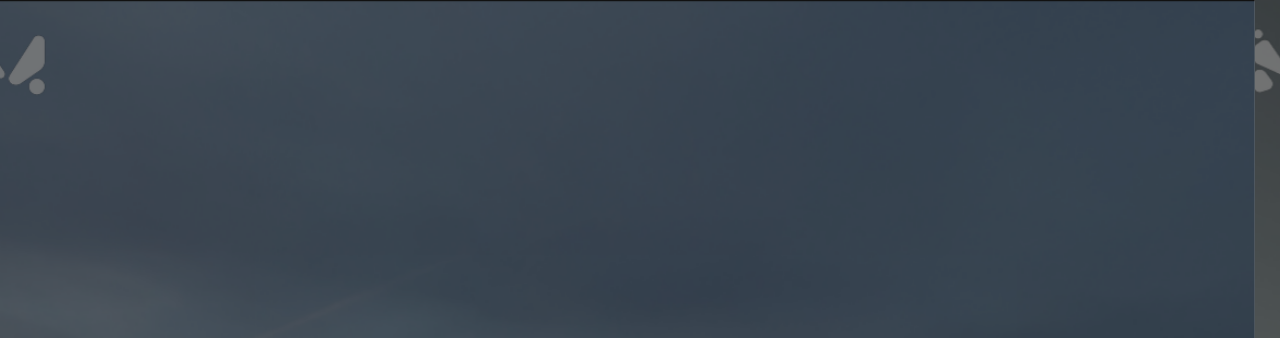
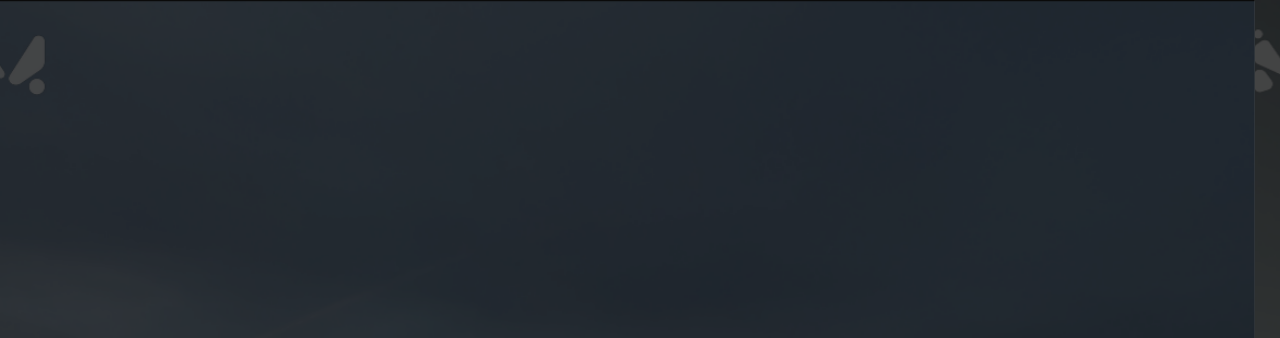
Before and after one commit to MTD21/Momentz, a plain HTML site: page index.html in a window 1280 px wide. Shown: the top 338 px of the page. Drawn offline with Linux system fonts and the light colour scheme; grey boxes are pictures that could not be loaded.

Commit message:
Bug fixes

```diff
--- a/script.js
+++ b/script.js
@@ -38,10 +38,9 @@ lightbox.addEventListener('click', (e) => {
 });
 
 const slidesContainer = document.querySelector('.hero-slides');
-const slidesNodeList = document.querySelectorAll('.hero-slides .slide');
-let slides = Array.from(slidesNodeList);
+let slides = Array.from(document.querySelectorAll('.hero-slides .slide'));
 
-// Shuffle slides
+// Shuffle slides once at start
 function shuffle(array) {
   for (let i = array.length - 1; i > 0; i--) {
     const j = Math.floor(Math.random() * (i + 1));
@@ -50,15 +49,12 @@ function shuffle(array) {
   return array;
 }
 
-// Apply shuffle
 slides = shuffle(slides);
-
-// Re-append shuffled slides
 slides.forEach(slide => slidesContainer.appendChild(slide));
 
 let current = 0;
 
-// Initialize first slide
+// Initialize slides: first slide active, rest default off-screen right
 slides.forEach((slide, index) => {
   slide.classList.remove('active', 'prev');
   if (index === 0) slide.classList.add('active');
@@ -66,18 +62,38 @@ slides.forEach((slide, index) => {
 
 // Slide function
 function nextSlide() {
-  const prevSlide = current;
+  const prev = current;
   current = (current + 1) % slides.length;
 
-  slides[prevSlide].classList.remove('active');
-  slides[prevSlide].classList.add('prev'); // move left
-  slides[current].classList.add('active'); // move in from right
+  slides[prev].classList.remove('active');
+  slides[prev].classList.add('prev');
 
-  // Reset prev class after transition
+  slides[current].classList.add('active');
+
   setTimeout(() => {
-    slides[prevSlide].classList.remove('prev');
+    slides[prev].classList.remove('prev');
   }, 1000); // matches CSS transition
 }
 
-// Start automatic carousel
-setInterval(nextSlide, 5000);
+// Carousel control
+let carouselInterval;
+
+function startCarousel() {
+  carouselInterval = setInterval(nextSlide, 5000);
+}
+
+function stopCarousel() {
+  clearInterval(carouselInterval);
+}
+
+// Pause carousel when tab is hidden
+document.addEventListener("visibilitychange", () => {
+  if (document.hidden) {
+    stopCarousel();
+  } else {
+    startCarousel();
+  }
+});
+
+// Start initially
+startCarousel();
--- a/style.css
+++ b/style.css
@@ -24,20 +24,13 @@ body {
   color: white;
 }
 
-.hero .overlay {
-  position: absolute;
-  top: 0; left: 0;
-  width: 100%; height: 100%;
-  background: rgba(0,0,0,0.5);
-  z-index: 1;
-}
-
 /* Slides stacked on top of each other */
 .hero-slides {
   position: absolute;
   top: 0; left: 0;
   width: 100%;
   height: 100%;
+  overflow: hidden;
 }
 
 .hero-slides .slide {
@@ -46,16 +39,27 @@ body {
   width: 100%;
   height: 100%;
   object-fit: cover;
+  transform: translateX(100%); /* off-screen right by default */
   transition: transform 1s ease-in-out;
-  transform: translateX(100%); /* start off-screen right */
+  z-index: 0;
 }
 
 .hero-slides .slide.active {
   transform: translateX(0); /* visible */
+  z-index: 0;
 }
 
 .hero-slides .slide.prev {
-  transform: translateX(-100%); /* moving left off-screen */
+  transform: translateX(-100%); /* moving left */
+  z-index: 0;
+}
+
+.hero .overlay {
+  position: absolute;
+  top: 0; left: 0;
+  width: 100%; height: 100%;
+  background: rgba(0,0,0,0.7);
+  z-index: 1;
 }
 
 /* Hero text on top */
```
